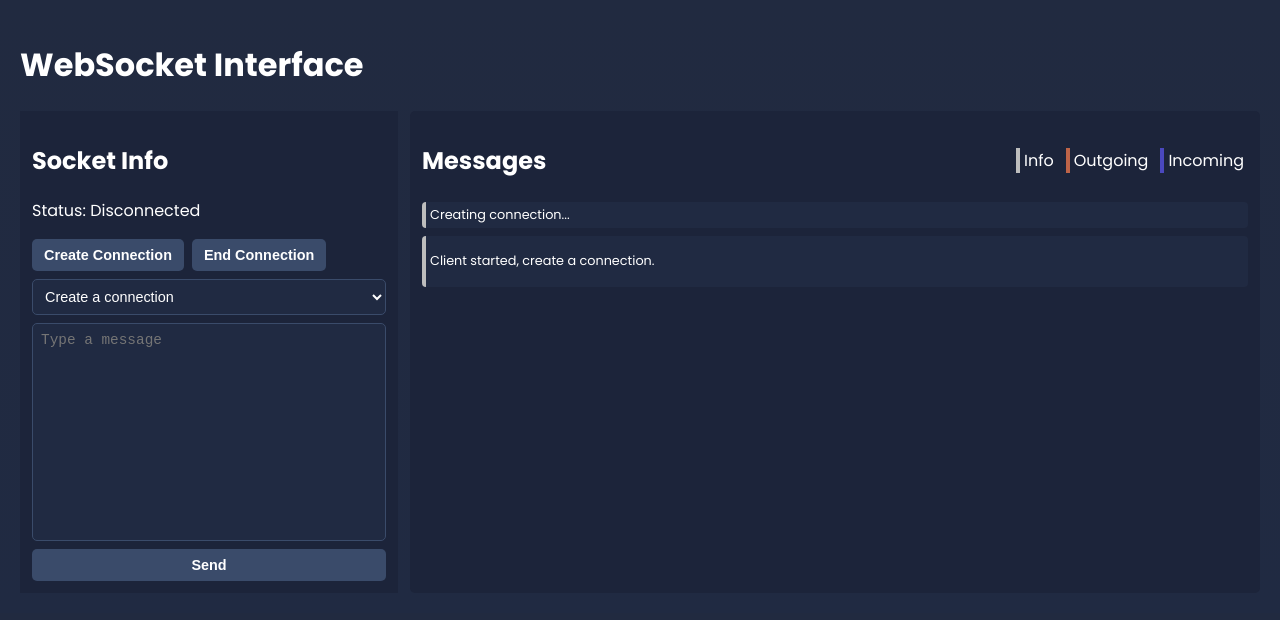
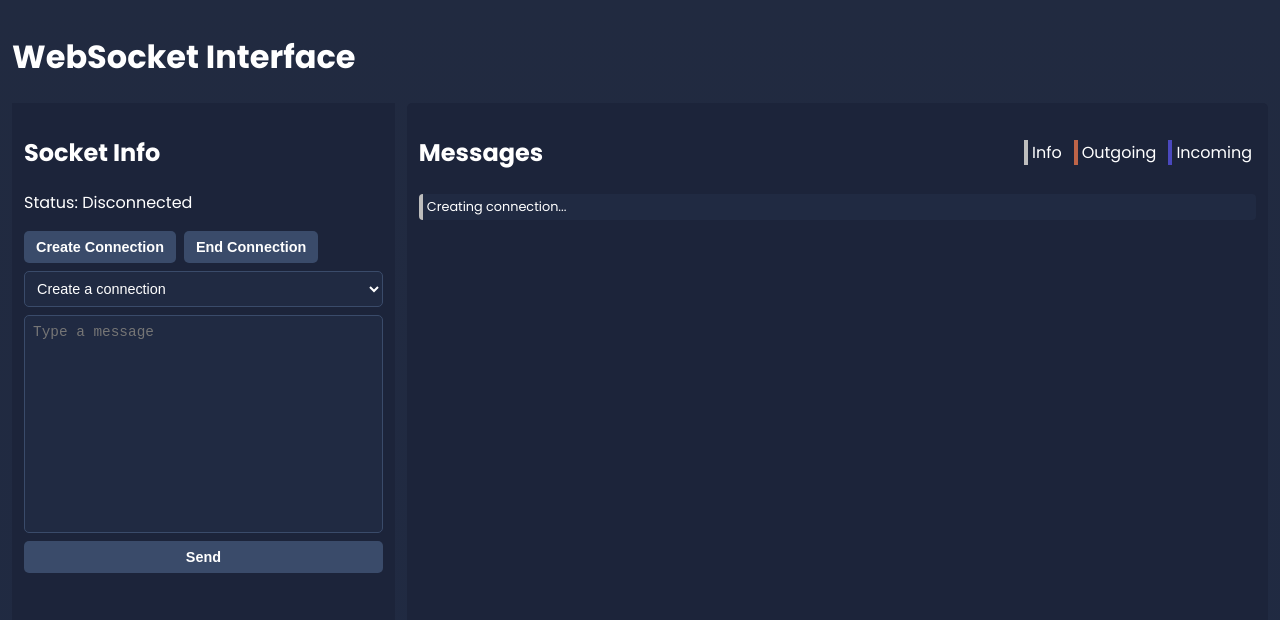
Before and after one commit to amaanshussain/socket-server, a website: page public/index.html in a window 1280 px wide. Drawn offline with Linux system fonts and the light colour scheme.

Commit message:
prevent empty message, expand containers

```diff
--- a/public/index.css
+++ b/public/index.css
@@ -1,4 +1,9 @@
+html,
 body {
+    height: 100%;
+    margin: 0;
+    display: flex;
+    flex-direction: column;
     background-image: linear-gradient(to bottom, #212A40, #202A42);
     color: #ffffff;
     font-family: "Poppins", sans-serif;
@@ -22,12 +27,16 @@ body {
 .socket-container {
     padding: 12px;
     border-radius: 5px;
+    flex: 1;
+    display: flex;
+    flex-direction: column;
 }
 
 .socket-layout {
     display: flex;
     flex-direction: row;
     gap: 12px;
+    flex: 1;
 }
 
 .socket-infobox {
--- a/public/index.html
+++ b/public/index.html
@@ -13,6 +13,8 @@
 
     <link rel="stylesheet" href="index.css">
     <script src="socketstate.js"></script>
+
+    <meta name="viewport" content="width=device-width, initial-scale=1.0">
 </head>
 
 <body>
@@ -52,7 +54,7 @@
                     </div>
                 </div>
                 <div class="socket-messages" id="messages">
-                    <div class="socket-message socket-info" id="initial-message">
+                    <div class="socket-message socket-info" id="initial-message" style="display: none;">
                         <p>Client started, create a connection.</p>
                     </div>
                 </div>
--- a/public/socketstate.js
+++ b/public/socketstate.js
@@ -46,6 +46,11 @@ function sendMessage() {
     const msgInput = document.getElementById("msg");
     const message = msgInput.value;
 
+    if (!message || message.trim() === "") {
+        console.log("Message cannot be empty");
+        return;
+    }
+
     if (!socket || !getSocketState()) {
         console.log("No active socket connection to send message");
         return;
@@ -78,6 +83,7 @@ function addMessage(type, msg) {
     let cell = document.getElementById("initial-message").cloneNode(true);
     cell.innerHTML = msg;
     cell.classList = `socket-message socket-${type}`;
+    cell.style.display = "block"; // Make sure the cloned element is visible
     messagesElement.appendChild(cell);
 }
 
```
